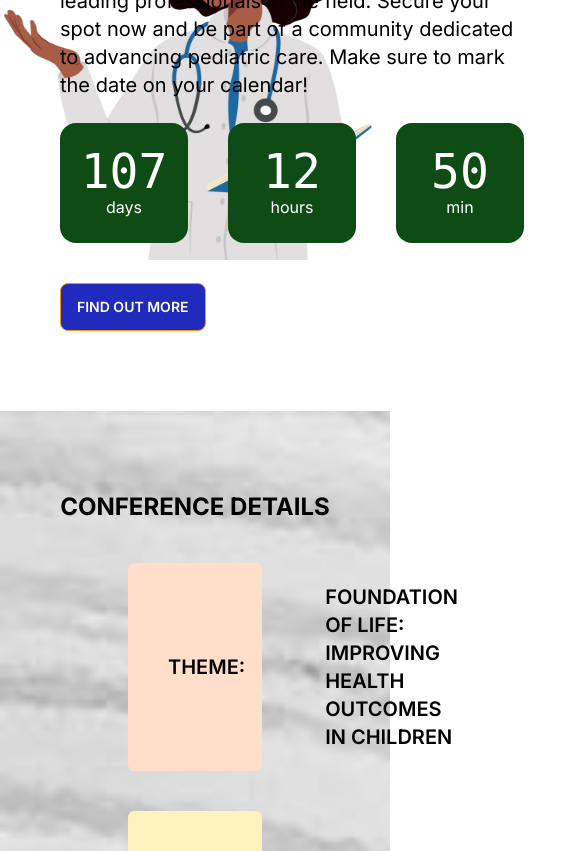
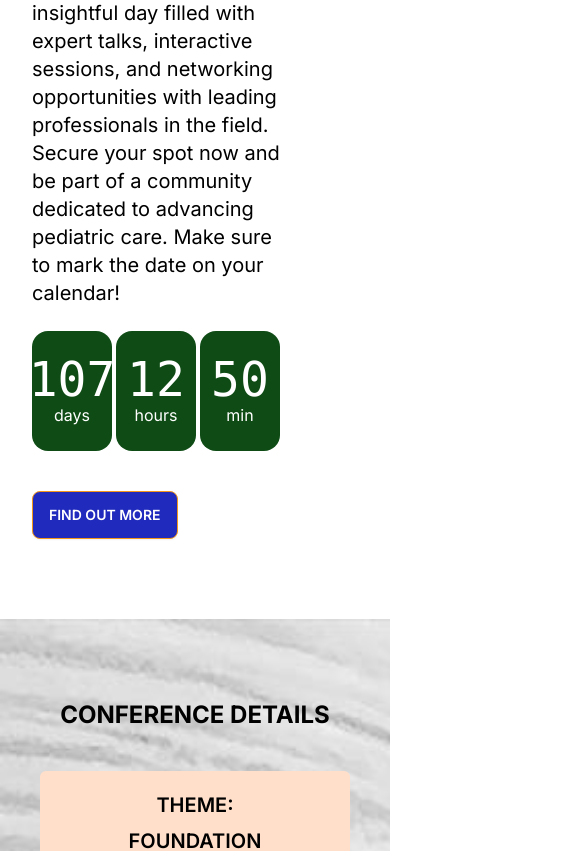
Before and after one commit to kevinmisigaro/pat-nextjs, a Next.js app: page / in a window 390 px wide. Shown: the part 3180-4031 px from the top of the page, 564 px wide, since content can reach past the window. Built offline with nearby package versions, Linux system fonts and the light colour scheme.

Commit message:
worked on responsiveness

```diff
--- a/src/app/page.tsx
+++ b/src/app/page.tsx
@@ -103,14 +103,11 @@ export default function Home() {
       </div>
 
       <div
-        className="px-5 md:px-20 bg-right bg-contain bg-no-repeat"
-        style={{
-          backgroundImage: "url('/images/female-doc-left.png')",
-        }}
+        className="px-5 md:px-20 bg-right bg-contain bg-no-repeat md:bg-[url('/images/female-doc-left.png')]"
       >
         <div className="flex items-stretch">
-          <div className="py-20 basis-2/3 px-10">
-            <div className="font-black text-5xl mb-10">
+          <div className="py-20 basis-2/3 px-3 md:px-10">
+            <div className="font-black text-3xl md:text-5xl mb-10">
               Secure your spot & <br /> mark the date!
             </div>
             <div className="text-xl">
@@ -128,8 +125,7 @@ export default function Home() {
               FIND OUT MORE
             </div>
           </div>
-          <div className="basis-1/3 bg">
-            {/* <img src="/images/female-doc-left.png" className="w-full" /> */}
+          <div className="basis-1/3">
           </div>
         </div>
       </div>
@@ -138,9 +134,9 @@ export default function Home() {
         <div className="py-20">
           <h3 className="text-center font-bold text-2xl">CONFERENCE DETAILS</h3>
 
-          <div className="flex flex-col gap-y-10 justify-center my-10 mx-32">
+          <div className="flex flex-col gap-y-10 justify-center my-10 mx-10 md:mx-32">
             <DetailsCard title="THEME" txtColor="black" bgColor="#ffdfca">
-              <h4 className="text-xl font-semibold uppercase">
+              <h4 className="text-xl font-semibold uppercase md:text-left text-center">
                 Foundation of life: improving health outcomes in children
               </h4>
             </DetailsCard>
--- a/src/components/Countdown.tsx
+++ b/src/components/Countdown.tsx
@@ -39,16 +39,16 @@ function Countdown({ targetDate }: CountdownProps) {
       });
 
   return (
-    <div className="grid grid-flow-col gap-x-10 text-center auto-cols-max">
-    <div className="flex flex-col items-center w-32 p-6 bg-[#0f4c15] rounded-box text-white">
+    <div className="grid grid-flow-col gap-x-1 md:gap-x-10 text-center auto-cols-max">
+    <div className="flex flex-col items-center w-20 md:w-32 p-6 bg-[#0f4c15] rounded-box text-white">
       <span className="countdown font-mono text-5xl">{timeLeft.days}</span>
       days
     </div>
-    <div className="flex flex-col items-center w-32 p-6 bg-[#0f4c15] rounded-box text-white">
+    <div className="flex flex-col items-center w-20 md:w-32 p-6 bg-[#0f4c15] rounded-box text-white">
       <span className="countdown font-mono text-5xl">{timeLeft.hours}</span>
      <span> hours</span>
     </div>
-    <div className="flex flex-col items-center w-32 p-6 bg-[#0f4c15] rounded-box text-white">
+    <div className="flex flex-col items-center w-20 md:w-32 p-6 bg-[#0f4c15] rounded-box text-white">
       <span className="countdown font-mono text-5xl">{timeLeft.minutes}</span>
       min
     </div>
--- a/src/components/DetailsCard.tsx
+++ b/src/components/DetailsCard.tsx
@@ -13,15 +13,15 @@ function DetailsCard({
 }) {
   return (
     <div
-      className="flex items-center gap-x-10 py-5 px-10 rounded-md w-full"
+      className="flex flex-col md:flex-row items-center gap-x-10 py-5 px-20 md:px-10 rounded-md w-full"
       style={{
         backgroundColor: bgColor,
         color: txtColor,
       }}
     >
-      <div className="text-xl font-semibold">{title}:</div>
+      <div className="text-xl font-semibold mb-2 md:mb-0">{title}:</div>
       <div
-        className="h-10 w-0.5 bg-black"
+        className="h-10 w-0.5 bg-black md:block hidden"
         style={{
           backgroundColor: txtColor,
         }}
```
